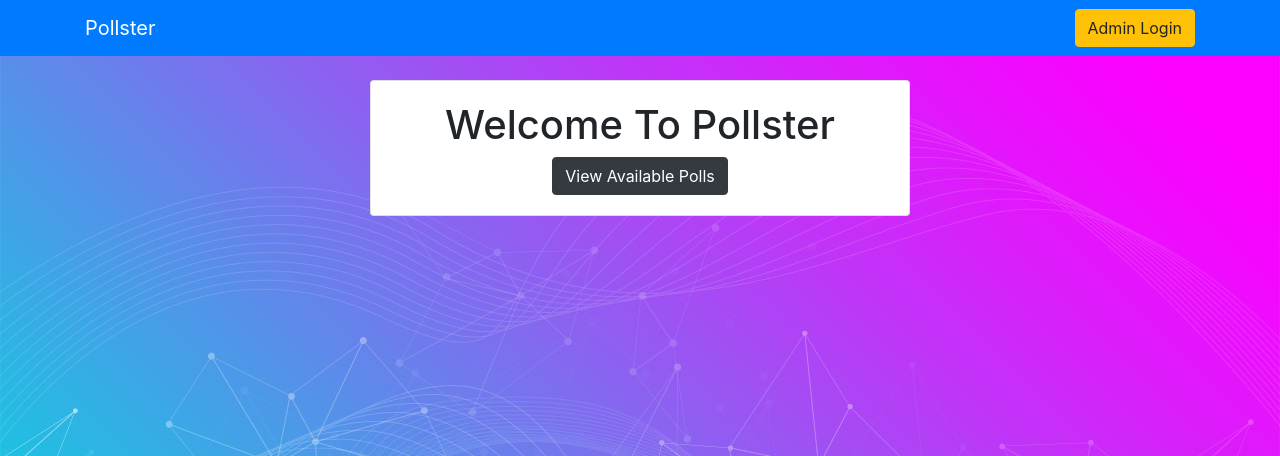
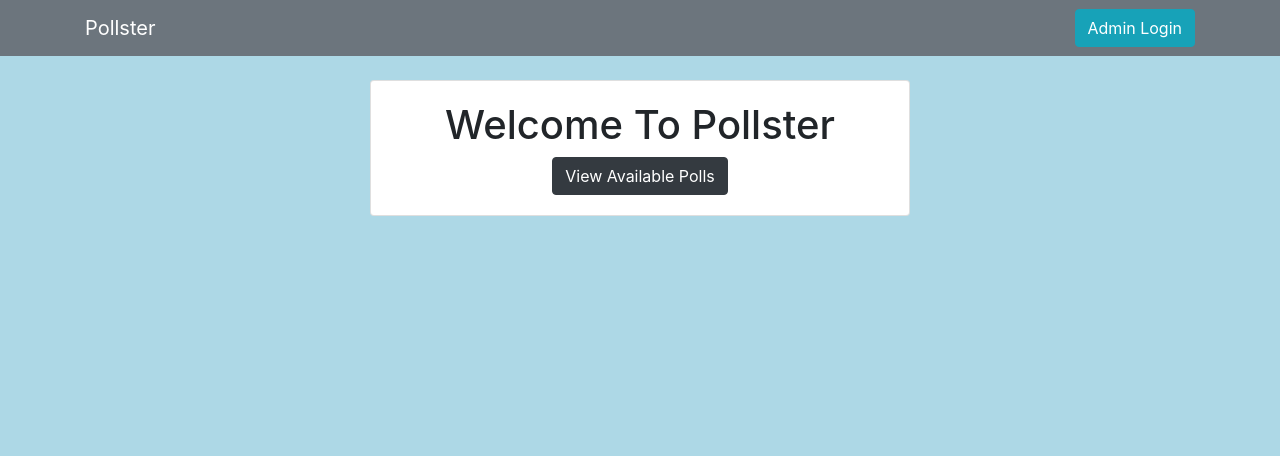
Before and after one commit to orifjohn/pollster, a Django app: page / in a window 1280 px wide. Shown: the top 456 px of the page. Run offline with Django 3.2, Linux system fonts and the light colour scheme; some libraries are stand-ins or nearby versions.

Commit message:
last commit

```diff
--- a/templates/base.html
+++ b/templates/base.html
@@ -16,10 +16,7 @@
 </head>
 <style>
     body {
-        background-image: url("../static/img/blue.jpg");
-        background-repeat: no-repeat;
-        background-size: cover;
-
+        background-color: lightblue;
     }
 </style>
 <body>
--- a/templates/partials/_navbar.html
+++ b/templates/partials/_navbar.html
@@ -1,6 +1,6 @@
-<nav class="navbar navbar-dark bg-primary mb-4">
+<nav class="navbar navbar-dark bg-secondary mb-4">
     <div class="container">
         <a href="/" class="navbar-brand">Pollster</a>
-        <a href="/admin" class="btn btn-warning">Admin Login</a>
+        <a href="/admin" class="btn btn-info">Admin Login</a>
     </div>
 </nav>
```
